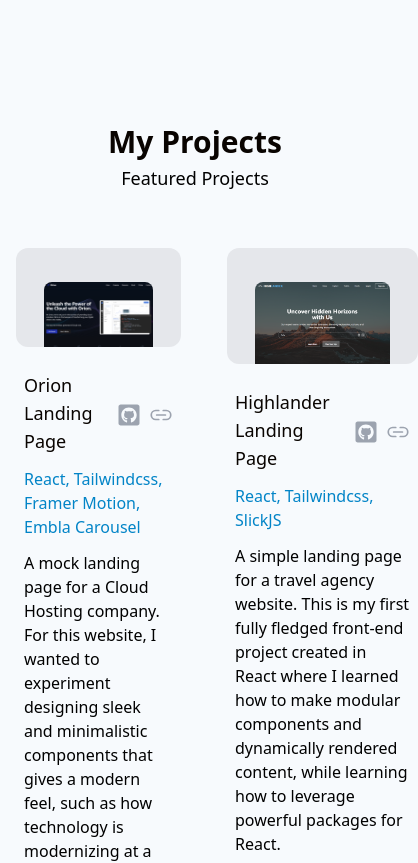
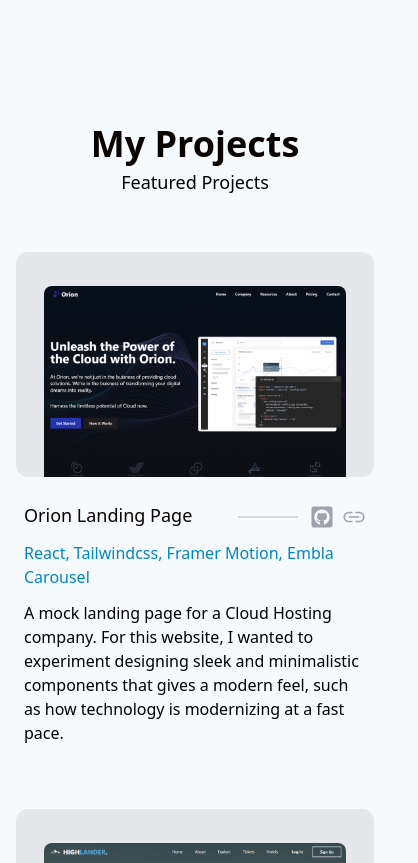
Before and after one commit to alanbacay02/personal-portfolio, a React (Create React App) app: page / in a window 390 px wide. Shown: the part 2120-2983 px from the top of the page, 418 px wide, since content can reach past the window. Built offline with nearby package versions, Linux system fonts and the light colour scheme.

Commit message:
Adds exit styling and transition duration to motion img div

```diff
--- a/src/components/Projects.jsx
+++ b/src/components/Projects.jsx
@@ -31,7 +31,7 @@ const Projects = () => {
     <div className="w-full py-16">
       <div className="w-full max-w-[1200px] mx-auto px-4">
         <div className='flex flex-col items-center justify-center w-full mb-14'>
-          <h1 className='font-bold min-w-fit text-3xl text-text mb-1'>My Projects</h1>
+          <h2 className='font-bold min-w-fit text-4xl text-text mb-1'>My Projects</h2>
           <p className='text-lg'>Featured Projects</p>
         </div>
         <div className="flex flex-col items-center justify-center w-full mx-auto">
@@ -40,10 +40,10 @@ const Projects = () => {
             <h1 className='font-bold min-w-fit text-3xl text-text'>My Projects</h1>
             <div className='h-0.5 w-full bg-secondary mt-1 mx-3'/>
           </div> */}
-          <div className="grid grid-cols-2 w-full gap-16">
+          <div className="grid md:grid-cols-2 w-full gap-16">
             {PROJECT_CARDS.map((item, index) => {
               return (
-                <div className='flex flex-col gap-6 w-fit items-center'>
+                <div className='flex flex-col gap-6 w-fit items-center max-w-[550px] mx-auto'>
                     {/* Start of Motion Div */}
                     <motion.div className="bg-gray-200 pt-7 px-7 rounded-xl overflow-clip">
                       <a href={item.pageLink} target='_blank' rel='noreferrer' className='hover:cursor-pointer'>
@@ -51,8 +51,10 @@ const Projects = () => {
                           src={item.imgSrc}
                           alt={item.imgAlt}
                           className='h-auto w-full rounded-t-lg'
-                          initial={{translateY: 6}}
-                          whileHover={{rotate: 3, scale: 1.05}}
+                          initial={{ translateY: 6 }}
+                          whileHover={{ rotate: 3, scale: 1.05 }}
+                          exit={{ rotate: 0, scale: 1 }}
+                          transition={{ duration: 0.15 }}
                         />
                       </a>
                     </motion.div>
```
